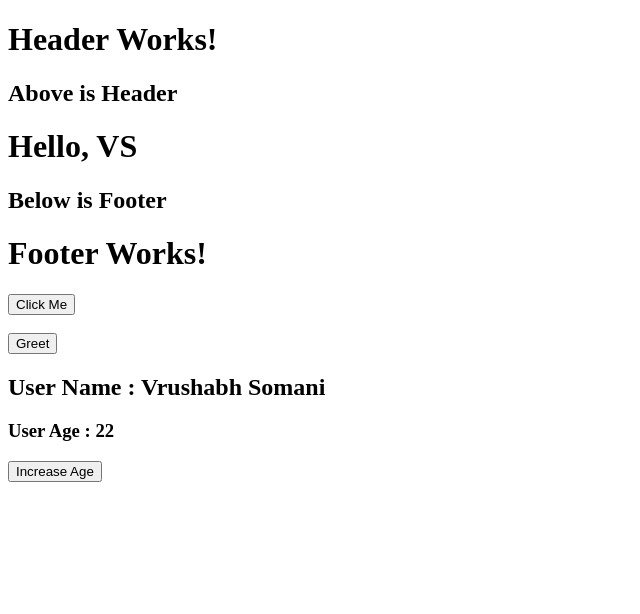
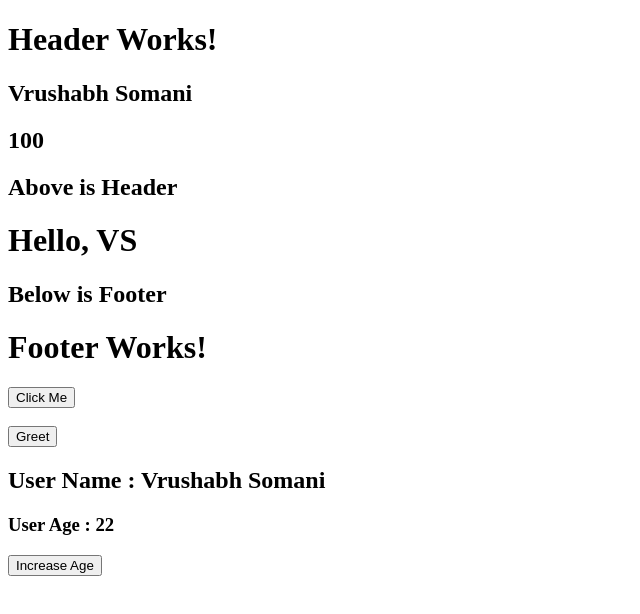
Before and after one commit to Vrushabh182002/Angular-Tutorials, an Angular app: page / in a window 1280 px wide. Shown: the top 614 px of the page, without its empty margins (0-640 px from the left). Built offline with nearby package versions, Linux system fonts and the light colour scheme.

Commit message:
interpolation and class property passing as objects

```diff
--- a/src/app/header/header.html
+++ b/src/app/header/header.html
@@ -1 +1,3 @@
 <h1>Header Works!</h1>
+<h2>{{fullName}}</h2>
+<h2>{{number}}</h2>
--- a/src/app/header/header.ts
+++ b/src/app/header/header.ts
@@ -6,4 +6,12 @@ import { Component } from '@angular/core';
   templateUrl: './header.html',
   styleUrl: './header.css'
 })
-export class Header {}
+export class Header {
+
+// defining a datatype to a variable
+// Syntax variable_name:datatype=value;
+
+  number:number = 100;
+  fullName:String = "Vrushabh Somani"
+
+}
```
